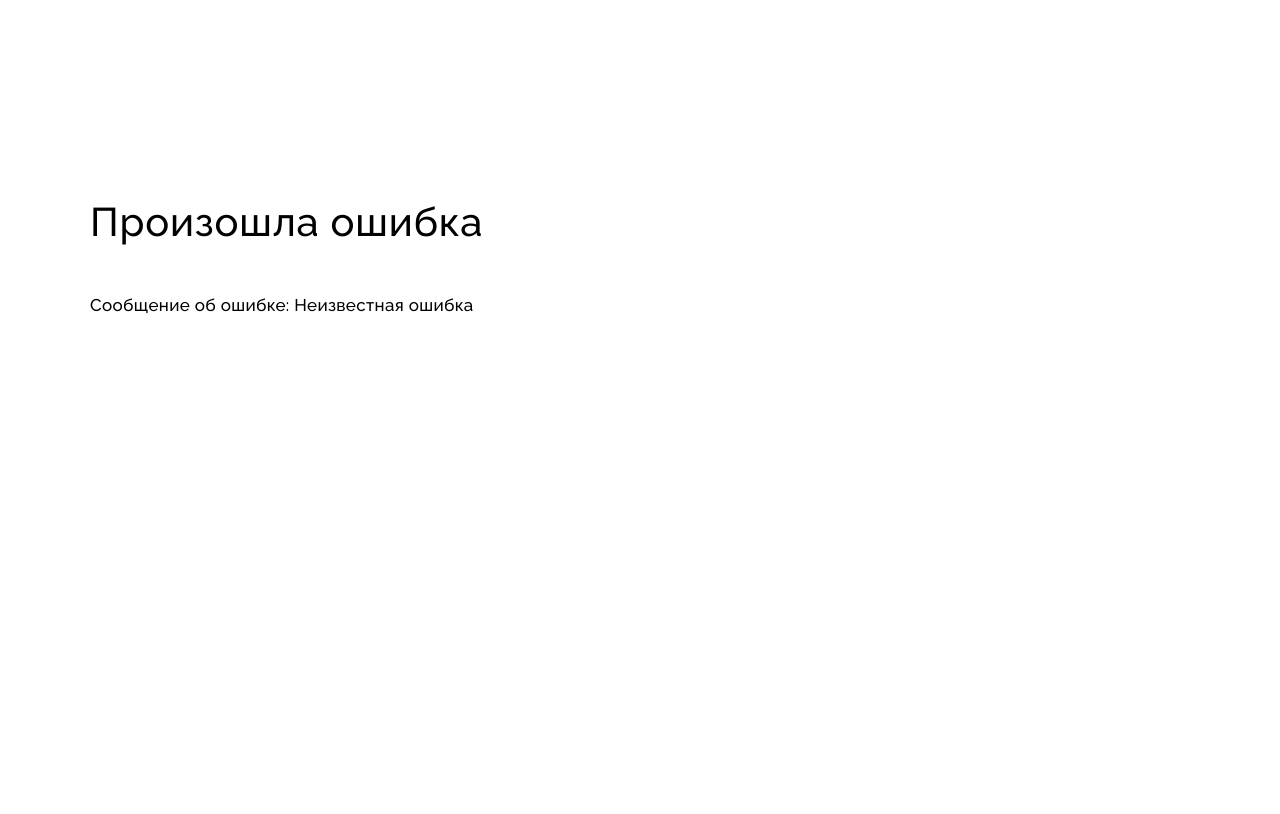
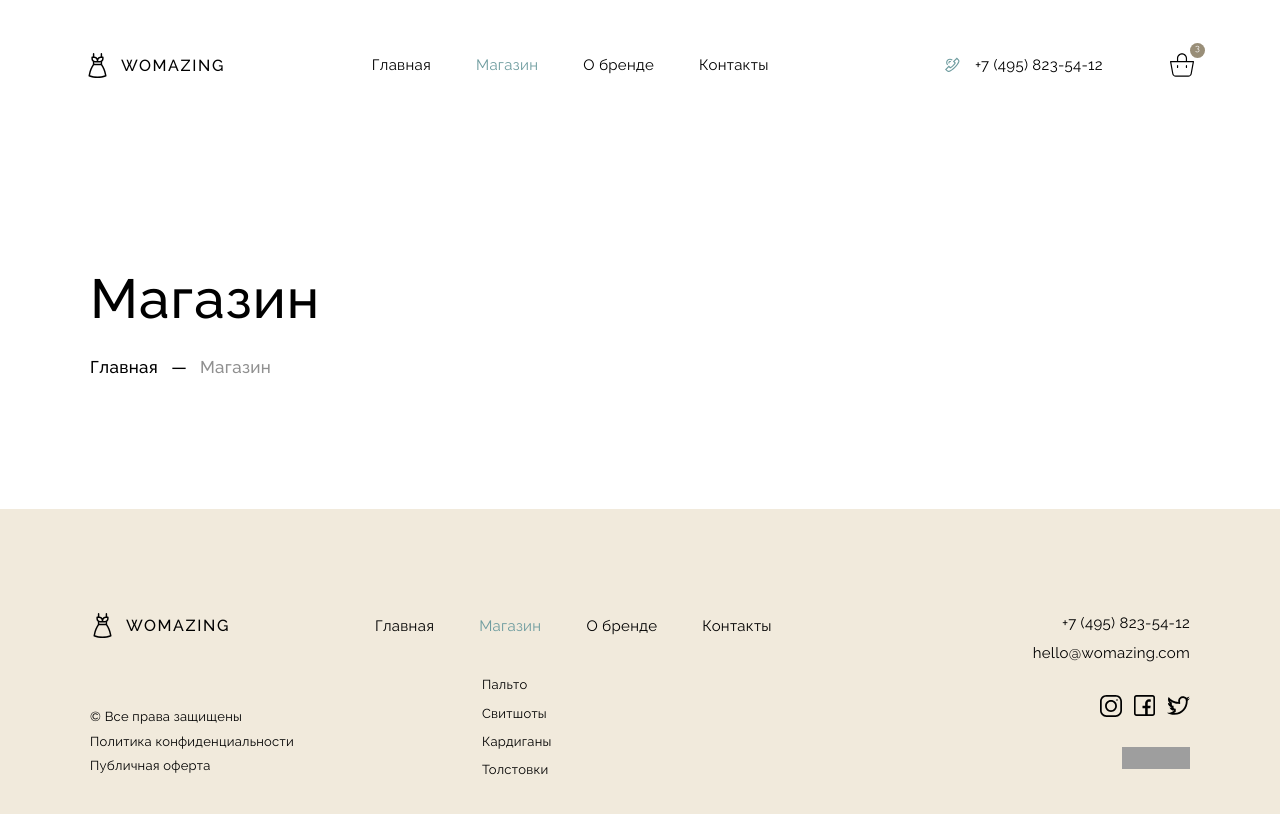
Before and after one commit to NikitaVirachev/womazing, a React app: page /shop in a window 1280 px wide. Shown: the top 814 px of the page. Built offline with nearby package versions, Linux system fonts and the light colour scheme; grey boxes are pictures that could not be loaded.

Commit message:
feat: add breadcrumbs

```diff
--- a/src/App.jsx
+++ b/src/App.jsx
@@ -5,6 +5,7 @@ import { createGlobalStyle } from 'styled-components';
 import Root from './layouts/Root.jsx';
 import ErrorPage from './pages/ErrorPage.jsx';
 import Home from './pages/Home.jsx';
+import Shop from './pages/Shop.jsx';
 
 const GlobalStyle = createGlobalStyle`
   :root {
@@ -39,6 +40,7 @@ const router = createBrowserRouter([
     children: [
       { index: true, element: <Home /> },
       { path: 'error', element: <ErrorPage /> },
+      { path: 'shop', element: <Shop /> },
     ],
   },
 ]);
--- /dev/null
+++ b/src/components/Breadcrumbs.jsx
@@ -0,0 +1,53 @@
+import React from 'react';
+import styled from 'styled-components';
+import PropTypes from 'prop-types';
+import { Link } from 'react-router-dom';
+
+import { PlainTextStyles } from './Typography/PlainText.jsx';
+
+const StyledLink = styled(Link)`
+  color: ${(props) => (props.$isCurrent ? '#909090' : '#000')};
+  text-decoration: none;
+`;
+
+const BreadcrumbsContainer = styled.div`
+  ${PlainTextStyles}
+
+  display: flex;
+  gap: 1.3rem;
+`;
+
+const Breadcrumbs = ({ breadcrumbsList }) => {
+  return (
+    <BreadcrumbsContainer>
+      {breadcrumbsList.map((breadcrumb, index, array) => {
+        if (index !== array.length - 1) {
+          return (
+            <React.Fragment key={breadcrumb.id}>
+              <StyledLink $isCurrent={false} to={breadcrumb.path}>
+                {breadcrumb.name}
+              </StyledLink>
+              <span>—</span>
+            </React.Fragment>
+          );
+        } else {
+          return (
+            <StyledLink
+              key={breadcrumb.id}
+              $isCurrent={true}
+              to={breadcrumb.path}
+            >
+              {breadcrumb.name}
+            </StyledLink>
+          );
+        }
+      })}
+    </BreadcrumbsContainer>
+  );
+};
+
+Breadcrumbs.propTypes = {
+  breadcrumbsList: PropTypes.array,
+};
+
+export default Breadcrumbs;
--- a/src/components/Header/Navbar.jsx
+++ b/src/components/Header/Navbar.jsx
@@ -29,7 +29,7 @@ const Navbar = () => {
   return (
     <NavContainer>
       <StyledNavLink to={'/'}>Главная</StyledNavLink>
-      <StyledNavLink to={'/store'}>Магазин</StyledNavLink>
+      <StyledNavLink to={'/shop'}>Магазин</StyledNavLink>
       <StyledNavLink to={'/about'}>О бренде</StyledNavLink>
       <StyledNavLink to={'/contacts'}>Контакты</StyledNavLink>
     </NavContainer>
--- a/src/components/Hero/Slider/Slider.jsx
+++ b/src/components/Hero/Slider/Slider.jsx
@@ -108,7 +108,7 @@ const Slider = () => {
           </Slide>
         </Slides>
       </SlidesWindow>
-      <StyledLink to={'/store'}>
+      <StyledLink to={'/shop'}>
         <ArrowDawn />
         <ButtonCTA $isOutline={false}>Открыть магазин</ButtonCTA>
       </StyledLink>
--- a/src/components/Main/NewCollection.jsx
+++ b/src/components/Main/NewCollection.jsx
@@ -35,7 +35,7 @@ const NewCollection = () => {
   const navigate = useNavigate();
 
   const btnClickHandler = () => {
-    navigate('/store');
+    navigate('/shop');
   };
 
   return (
--- a/src/components/Typography/PlainText.jsx
+++ b/src/components/Typography/PlainText.jsx
@@ -1,6 +1,6 @@
-import styled from 'styled-components';
+import styled, { css } from 'styled-components';
 
-const PlainText = styled.p`
+export const PlainTextStyles = css`
   color: #000;
   font-size: 1.7rem;
   font-weight: 500;
@@ -8,4 +8,8 @@ const PlainText = styled.p`
   letter-spacing: 0.34px;
 `;
 
+const PlainText = styled.p`
+  ${PlainTextStyles}
+`;
+
 export default PlainText;
--- /dev/null
+++ b/src/components/Typography/PrimaryHeader.jsx
@@ -0,0 +1,12 @@
+import styled from 'styled-components';
+
+const PrimaryHeader = styled.h1`
+  color: #000;
+  font-size: 5.5rem;
+  font-weight: 500;
+  line-height: 110%; /* 60.5px */
+  letter-spacing: 1.1px;
+  margin: 0;
+`;
+
+export default PrimaryHeader;
--- /dev/null
+++ b/src/pages/Shop.jsx
@@ -0,0 +1,37 @@
+import React from 'react';
+import styled from 'styled-components';
+
+import Column from '../layouts/Column.jsx';
+import PrimaryHeader from '../components/Typography/PrimaryHeader.jsx';
+import Breadcrumbs from '../components/Breadcrumbs.jsx';
+
+const Main = styled.main`
+  padding-top: 26.9rem;
+  padding-bottom: 13rem;
+`;
+
+const Title = styled.div`
+  display: flex;
+  flex-direction: column;
+  gap: 2.6rem;
+`;
+
+const Shop = () => {
+  const BreadcrumbsArray = [
+    { id: 'Breadcrumbs1', name: 'Главная', path: '/' },
+    { id: 'Breadcrumbs2', name: 'Магазин', path: '' },
+  ];
+
+  return (
+    <Main>
+      <Column>
+        <Title>
+          <PrimaryHeader>Магазин</PrimaryHeader>
+          <Breadcrumbs breadcrumbsList={BreadcrumbsArray} />
+        </Title>
+      </Column>
+    </Main>
+  );
+};
+
+export default Shop;
```
